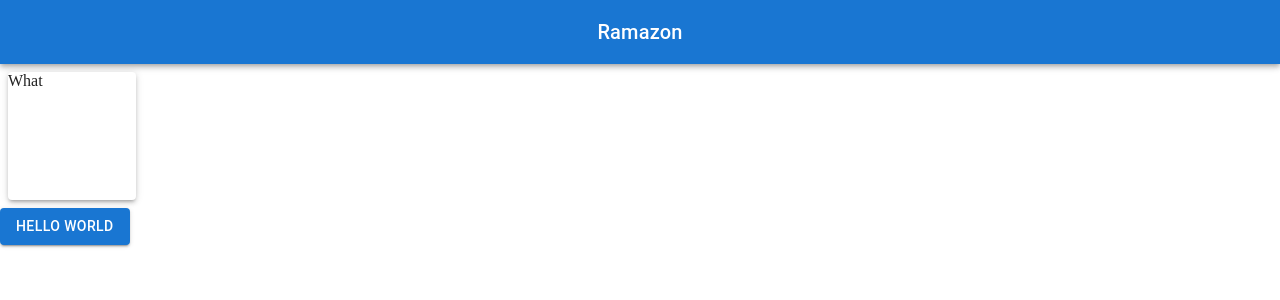
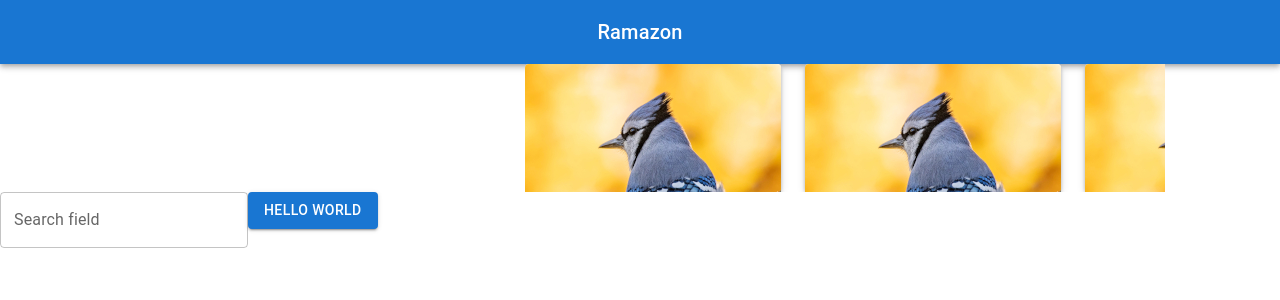
Before and after one commit to bboolean/ramazon-web-ui-react, a React (Vite) app: page / in a window 1280 px wide. Shown: the top 300 px of the page. Built offline with nearby package versions, Linux system fonts and the light colour scheme.

Commit message:
Add images to home page

```diff
--- a/package.json
+++ b/package.json
@@ -17,5 +17,8 @@
     "prettier": "^2.4.1",
     "react": "^17.0.2",
     "react-dom": "^17.0.2"
+  },
+  "devDependencies": {
+    "sharp": "^0.29.3"
   }
 }
--- /dev/null
+++ b/public/index.css
@@ -0,0 +1,5 @@
+.scroll::-webkit-scrollbar {
+  /* height: 20px; */
+  /* background: blue; */
+  display: none;
+}
--- a/public/index.html
+++ b/public/index.html
@@ -11,6 +11,7 @@
         padding: 0px;
       }
     </style>
+    <link rel="stylesheet" type="text/css" href="./index.css" />
   </head>
   <body>
     <div id="app"></div>
--- a/src/Home.jsx
+++ b/src/Home.jsx
@@ -9,6 +9,17 @@ import InputBase from '@mui/material/InputBase';
 import MenuIcon from '@mui/icons-material/Menu';
 import SearchIcon from '@mui/icons-material/Search';
 import Paper from '@mui/material/Paper';
+import Stack from '@mui/material/Stack';
+import TextField from '@mui/material/TextField';
+import Button from '@mui/material/Button';
+
+const logo = new URL('../public/demo-product.jpg?width=128', import.meta.url);
+
+const ProductBox = () => (
+  <Paper elevation={4}>
+    <img src={logo} style={{ borderRadius: 4 }} />
+  </Paper>
+);
 
 export default function Home() {
   return (
@@ -30,19 +41,50 @@ export default function Home() {
         </Toolbar>
       </AppBar>
 
-      <Box
-        sx={{
-          display: 'flex',
-          flexWrap: 'wrap',
-          '& > :not(style)': {
-            m: 1,
+      <div
+        style={{
+          width: '50vw',
+          marginLeft: '41vw',
+          overflow: 'auto',
+        }}
+        className="scroll"
+      >
+        <Stack
+          direction="row"
+          style={{}}
+          sx={{
             width: 128,
             height: 128,
-          },
-        }}
-      >
-        <Paper elevation={3}>What</Paper>
-      </Box>
+          }}
+          spacing={3}
+        >
+          <ProductBox />
+          <ProductBox />
+          <ProductBox />
+          <ProductBox />
+          <ProductBox />
+          <ProductBox />
+          <ProductBox />
+          <ProductBox />
+          <ProductBox />
+          <ProductBox />
+          <ProductBox />
+          <ProductBox />
+          <ProductBox />
+          <ProductBox />
+          <ProductBox />
+          <ProductBox />
+          <ProductBox />
+          <ProductBox />
+          <ProductBox />
+          <ProductBox />
+          <ProductBox />
+        </Stack>
+      </div>
+
+      <TextField label="Search field" type="search" variant="outlined" />
+
+      <Button variant="contained">Hello World</Button>
     </Box>
   );
 }
--- a/src/app.jsx
+++ b/src/app.jsx
@@ -7,7 +7,6 @@ function App() {
   return (
     <div>
       <Home />
-      <Button variant="contained">Hello World</Button>
     </div>
   );
 }
```
Also changed, not shown: public/demo-product.jpg (added), 1 other file (tests, documents, lock files or other folders).
